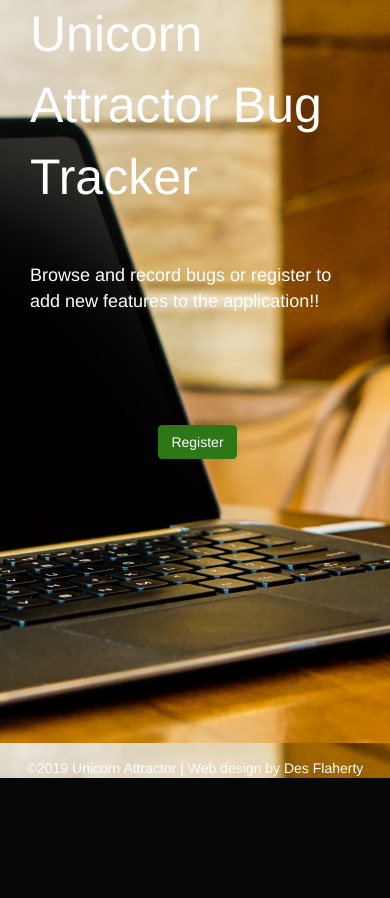
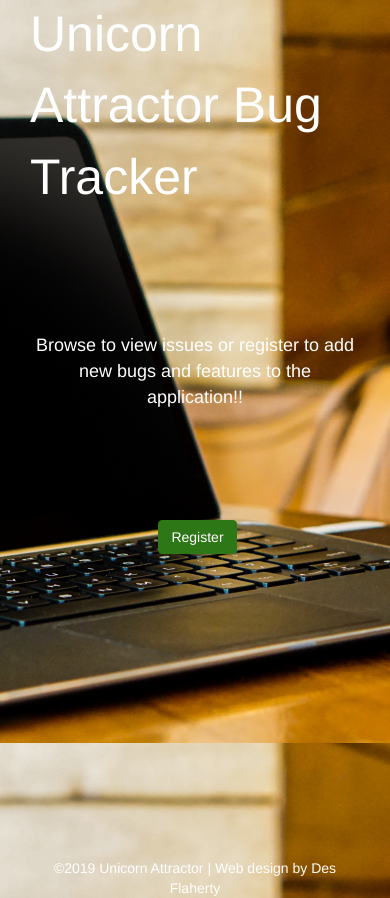
Before and after one commit to desflaherty/Unicorn_issue_tracker, a Django app: page / in a window 390 px wide. Shown: the part 101-999 px from the top of the page. Before the commit the page ends 879 px from the top, so only its background shows below. Run offline with Django 3.2, Linux system fonts and the light colour scheme; some libraries are stand-ins or nearby versions.

Commit message:
aligning footer & text on index for mobile

```diff
--- a/accounts/templates/index.html
+++ b/accounts/templates/index.html
@@ -1,15 +1,22 @@
 {% extends 'base.html' %} {% block content %}
 
 <div class="container">
+   <div class="page-container">
+<div class="content-wrap">
 
         <div class="col-sm-12 col-md-9 col-md-offset-1 col-lg-offset-3">
             <p class="index-header">Unicorn Attractor Bug Tracker</p><br>
              {% if user.is_authenticated %}
              <p class="index-text">Welcome {{ user.username }} you can now add new features that you would like to be developed!</p>
               {% else %}
-             <p class="index-text">Browse and record bugs or register to add new features to the application!!</p>
+
+
+             <div class="center">
+
+             <p class="index-text">Browse to view issues or register to add new bugs and features to the application!!</p>
              {% endif %}
-        </div>
+            </div>
+            </div>
 
          <div class="register-container">
             {% if user.is_authenticated %}
@@ -23,4 +30,7 @@
  </div>
 
 {% include 'footer.html' %}
+</div>
+</div>
+
 {% endblock %}
--- a/static/css/style.css
+++ b/static/css/style.css
@@ -153,6 +153,7 @@ border-bottom: 0;
 
 .index-header {
     font-size:50px;
+    margin-bottom: 80px;
 }
 
 .index-text {
@@ -214,7 +215,7 @@ footer a {
 
 .footer-text {
     color: #fff;
-    margin: 0;
+    margin-bottom: 15px;
     font-size: 18px;
 }
 
@@ -484,13 +485,15 @@ background-color: orange;
 }
 
 
+
+
 @media screen and (max-width: 420px) {
     .footer-text {
        font-size: 14px;
     }
 }
 
-@media screen and (max-width: 360px) {
+@media screen and (max-width: 375px) {
     .footer-text {
        font-size: 12px;
     }
```
